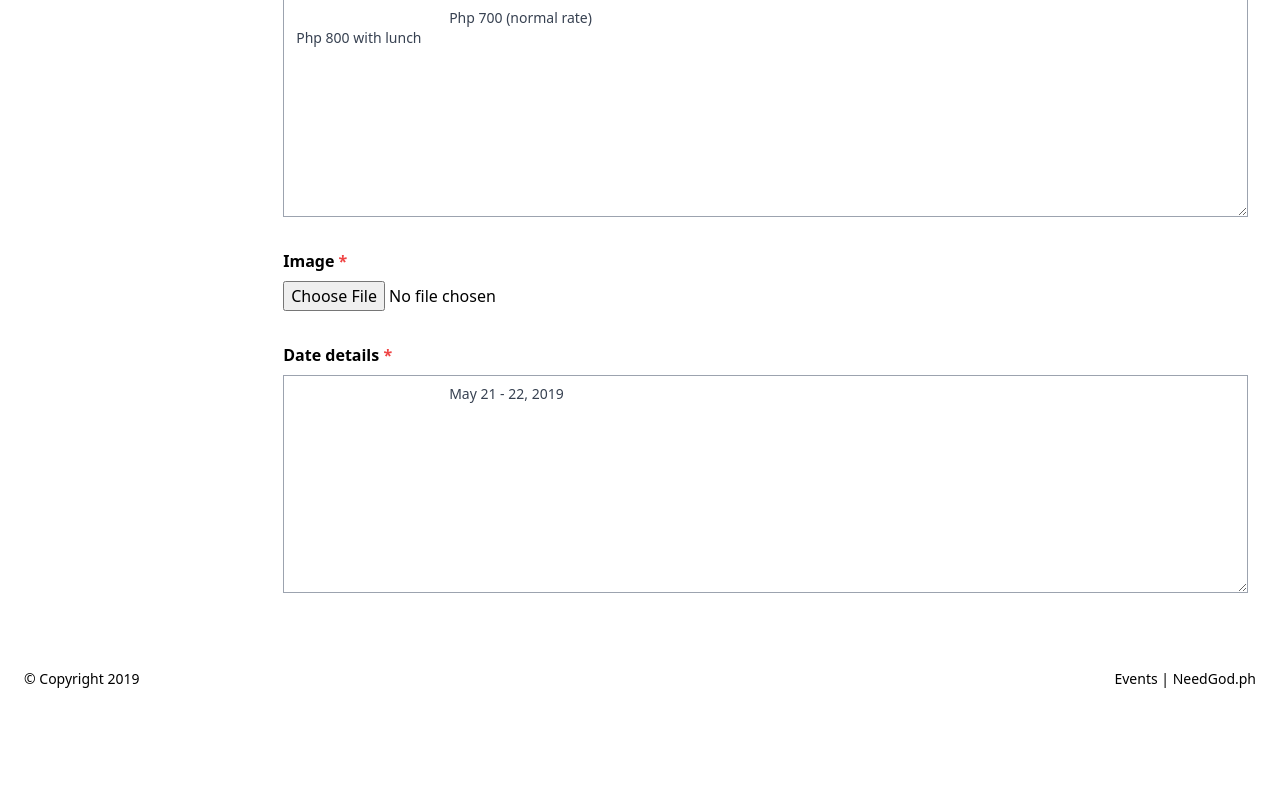
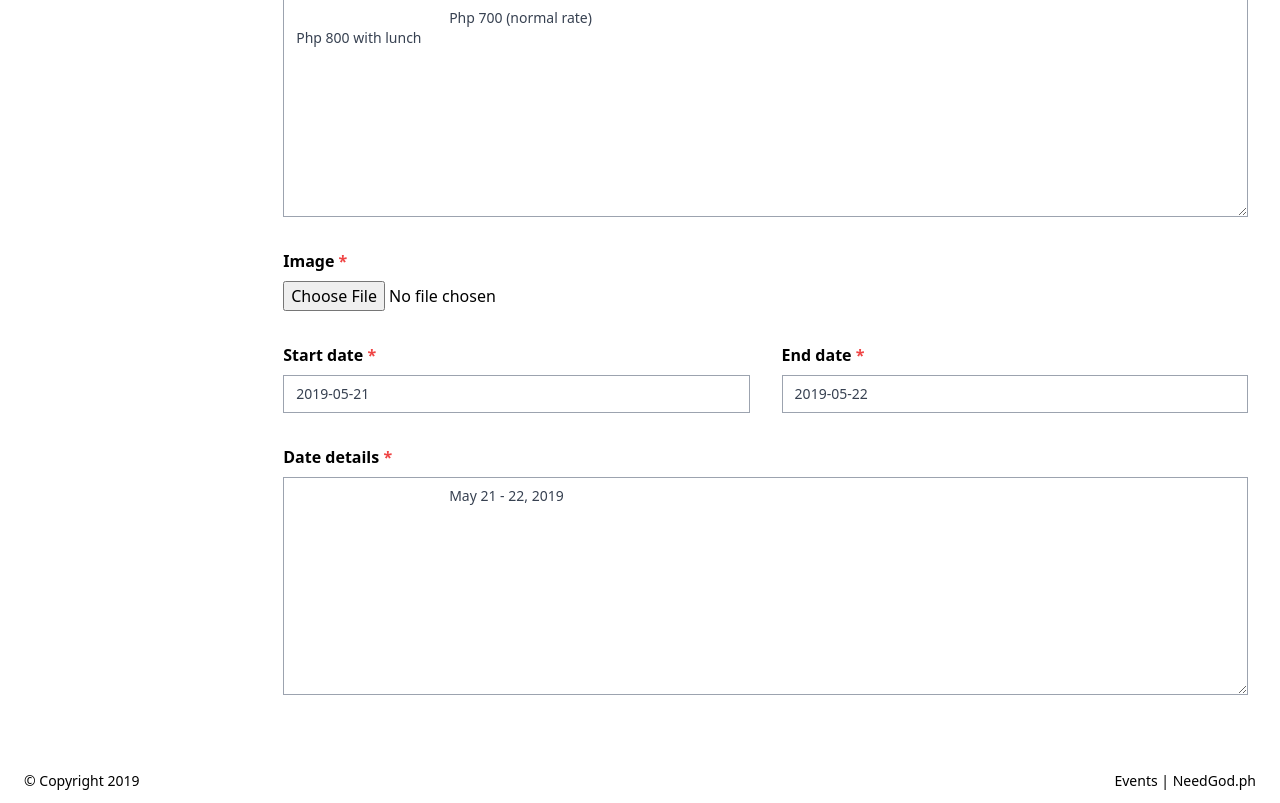
Before and after one commit to axljoven/ci.events.needgod, a CodeIgniter app: page /database/dashboard/events/1 in a window 1280 px wide. Shown: the part 1313-2116 px from the top of the page. Before the commit the page ends 2001 px from the top, so only its background shows below. Run offline with CodeIgniter, Linux system fonts and the light colour scheme; data comes from the database, SQL or seed files in the repository; some libraries are stand-ins or nearby versions.

Commit message:
Added jQuery datepicker on date_start and date_end inputs

```diff
--- a/application/views/dashboard/events/single.php
+++ b/application/views/dashboard/events/single.php
@@ -87,6 +87,22 @@
                               <input type="file" name="image" id="image">
                         </div>
 
+                        <!-- Start date -->
+                        <div class="<?php echo $input_container ?>">
+                              <div class="block lg:flex flex-inline -mx-4">
+                                    <div class="w-full px-4 mb-8 lg:mb-0">
+                                          <label class="<?php echo $label ?>" for="date_start">Start date <span class="text-red-500">*</span> </label>
+                                          <input class="<?php echo $input_form ?> datepicker" id="date_start" name="date_start" placeholder="Start date"
+                                                value="<?php echo $event['date_start'] ?>">
+                                    </div>
+                                    <div class="w-full px-4 mb-8 lg:mb-0">
+                                          <label class="<?php echo $label ?>" for="date_end">End date <span class="text-red-500">*</span> </label>
+                                          <input class="<?php echo $input_form ?> datepicker" id="date_end" name="date_end" placeholder="End date"
+                                                value="<?php echo $event['date_end'] ?>">
+                                    </div>
+                              </div> <!-- flex -->
+                        </div>
+
                         <!-- Date details -->
                         <div class="<?php echo $input_container ?>">
                               <label class="<?php echo $label ?>" for="date">Date details <span class="text-red-500">*</span> </label>
@@ -98,6 +114,8 @@
 
 
 
+
+
                   </form>
 
             </div>
--- a/application/views/templates/footer.php
+++ b/application/views/templates/footer.php
@@ -16,8 +16,10 @@
 
 	<!-- Scripts -->
 	<script src="https://code.jquery.com/jquery-3.4.1.js"></script>
+	<script src="https://code.jquery.com/ui/1.12.1/jquery-ui.js"></script>
 	<script src="https://cloud.tinymce.com/5/tinymce.min.js"></script>
 	<script src="<?php echo site_url().'assets/js/reg-form.js' ?>"></script>
 	<script src="<?php echo site_url().'assets/js/tiny-mce.js' ?>"></script>
+	<script src="<?php echo site_url().'assets/js/datepicker.js' ?>"></script>
 </body>
 </html>
--- a/application/views/templates/header.php
+++ b/application/views/templates/header.php
@@ -8,6 +8,7 @@
 	<!-- Stylesheets -->
 	<link href="https://unpkg.com/ionicons@4.5.5/dist/css/ionicons.min.css" rel="stylesheet">
 	<link href="https://unpkg.com/tailwindcss@^1.0/dist/tailwind.min.css" rel="stylesheet">
+	<link rel="stylesheet" href="//code.jquery.com/ui/1.12.1/themes/base/jquery-ui.css">
 	<link href="<?php echo site_url() .'assets/css/app.css' ?>" rel="stylesheet">
 </head>
 <body>
--- /dev/null
+++ b/assets/js/datepicker.js
@@ -0,0 +1,4 @@
+$(document).ready(function() {
+      $('.edit-event-form #date_start').datepicker()
+      $('.edit-event-form #date_end').datepicker()
+})
--- a/assets/js/tiny-mce.js
+++ b/assets/js/tiny-mce.js
@@ -1,8 +1,6 @@
 
 $(document).ready(function() {
-      // let forms = $('.edit-event-form > textarea#details');
       let forms = $('textarea');
-      console.log(forms);
 
       tinymce.init({
       	selector: '.edit-event-form .tinymce'
```
